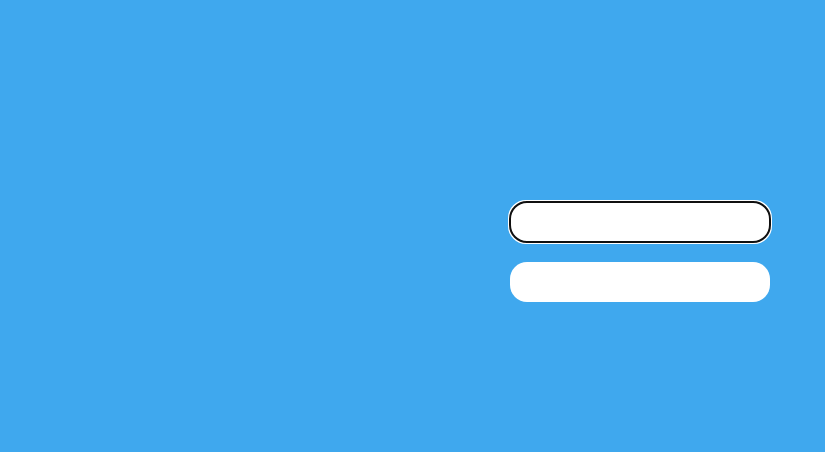
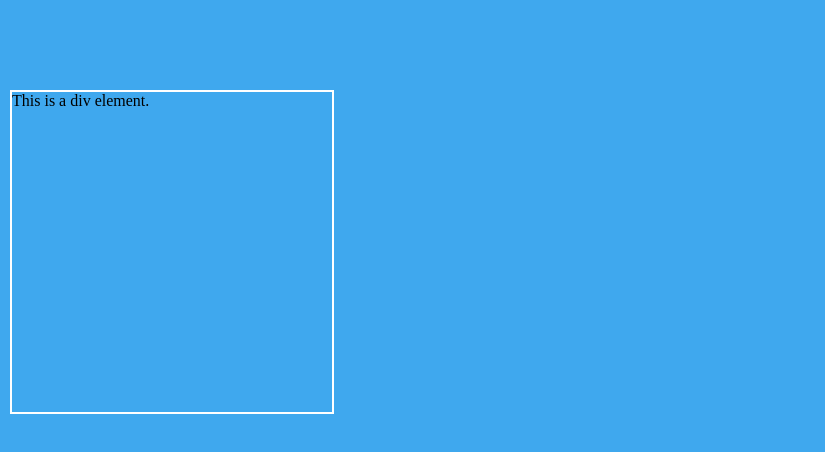
Before and after one commit to crazyash/learningneverends, a plain HTML site: page index.html in a window 1280 px wide. Shown: the whole page, without its empty margins (0-825 px from the left). Drawn offline with Linux system fonts and the light colour scheme.

Commit message:
Initial check in

```diff
--- a/index.html
+++ b/index.html
@@ -4,16 +4,28 @@
 <head>
 	<meta charset="utf-8">
 	<meta name="viewport" content="width=device-width, initial-scale=1.0">
-	<title>Flames</title>
+	<title>Learning Never Ends</title>
 	<link rel="stylesheet" href="styles.css">
 	<script type="text/javascript" src="script.js"></script>
+
+	<script type="text/javascript">
+		window.onload=function(){ createDiv(); }
+	</script>
 </head>
 
 <body>
-	<div id="main-content">
-		<div id="first-container" class="text-box-container">
-			<input type="text" id="first-name" class="text-box" value="" autofocus required/> <br />
-			<input type="text" id="second-name" class="text-box" value="" required/>
+
+	<div id="header">
+
+	</div>
+	<div id="content">
+		<div id="mini-container-1" class="mini-container">
+
+		</div>
+	</div>
+	<div id="footer">
+		<div id="mini-container-1" class="mini-container">
+
 		</div>
 	</div>
 </body>
--- a/script.js
+++ b/script.js
@@ -0,0 +1,11 @@
+var rows=4;
+var cols=4;
+function createDiv(){
+var x = document.createElement("DIV");
+var t = document.createTextNode("This is a div element.");
+x.setAttribute("style", "border: 2px solid white; margin: 10px; width: 20em; height:20em; ");
+x.appendChild(t);
+document.getElementById('content').appendChild(x);
+
+alert('Hi');
+}
--- a/styles.css
+++ b/styles.css
@@ -6,22 +6,6 @@ body {
 
 }
 
-.text-box-container{
-	margin: 15% 0 0 0;
-	text-align: center;
-
-}
-
-.text-box{
-	color: gray;
-	padding: 5px;
-	width: 250px;
-	height: 30px;
-	margin: 10px;
-	font-size: 16px;
-	font-family: 'Segoe UI', Tahoma, Geneva, Verdana, sans-serif;
-	border-radius: 17px;
-	text-align: center;
-	/* outline: none; */
-	border: 2px;
-}
+#header{
+height: 5em;
+};
```
Also changed, not shown: 4 other files.
